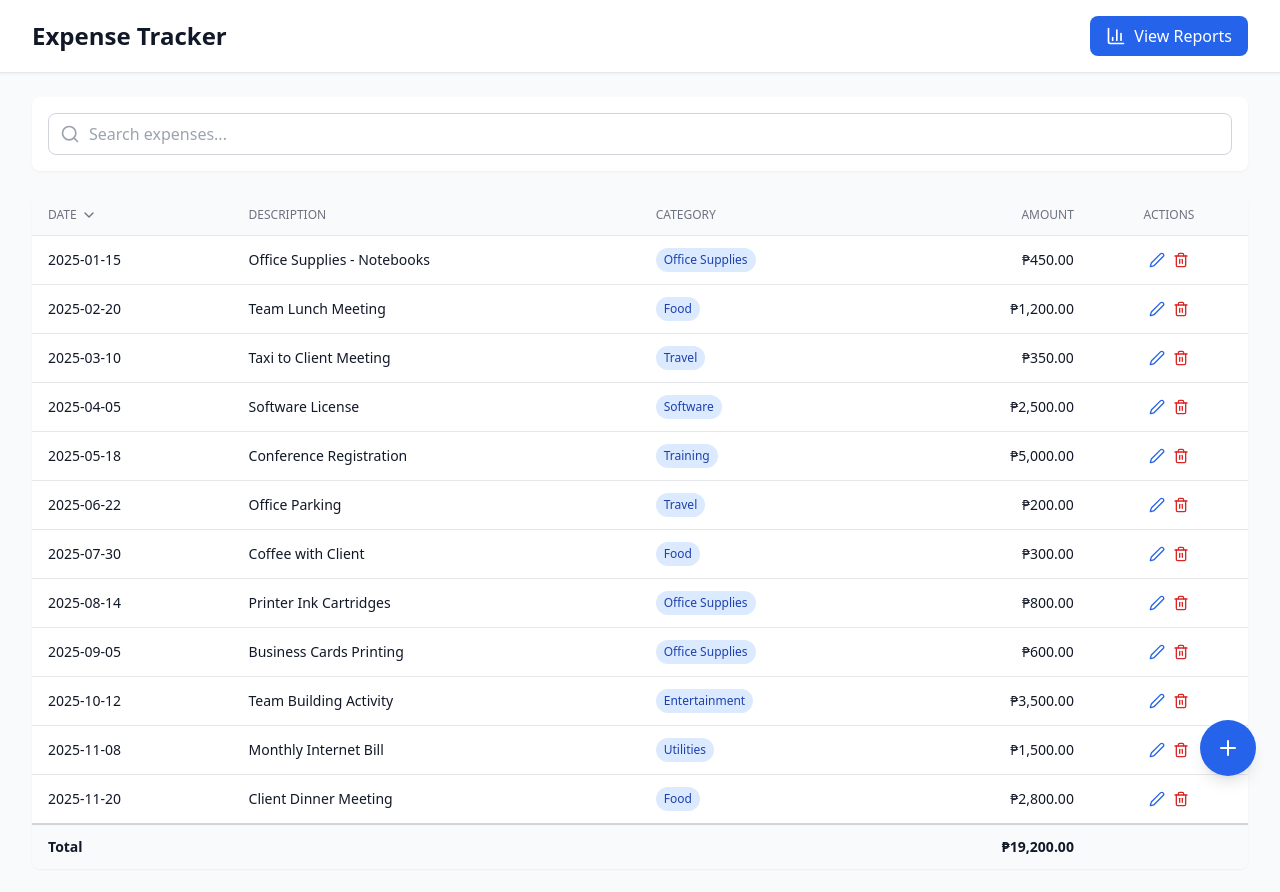
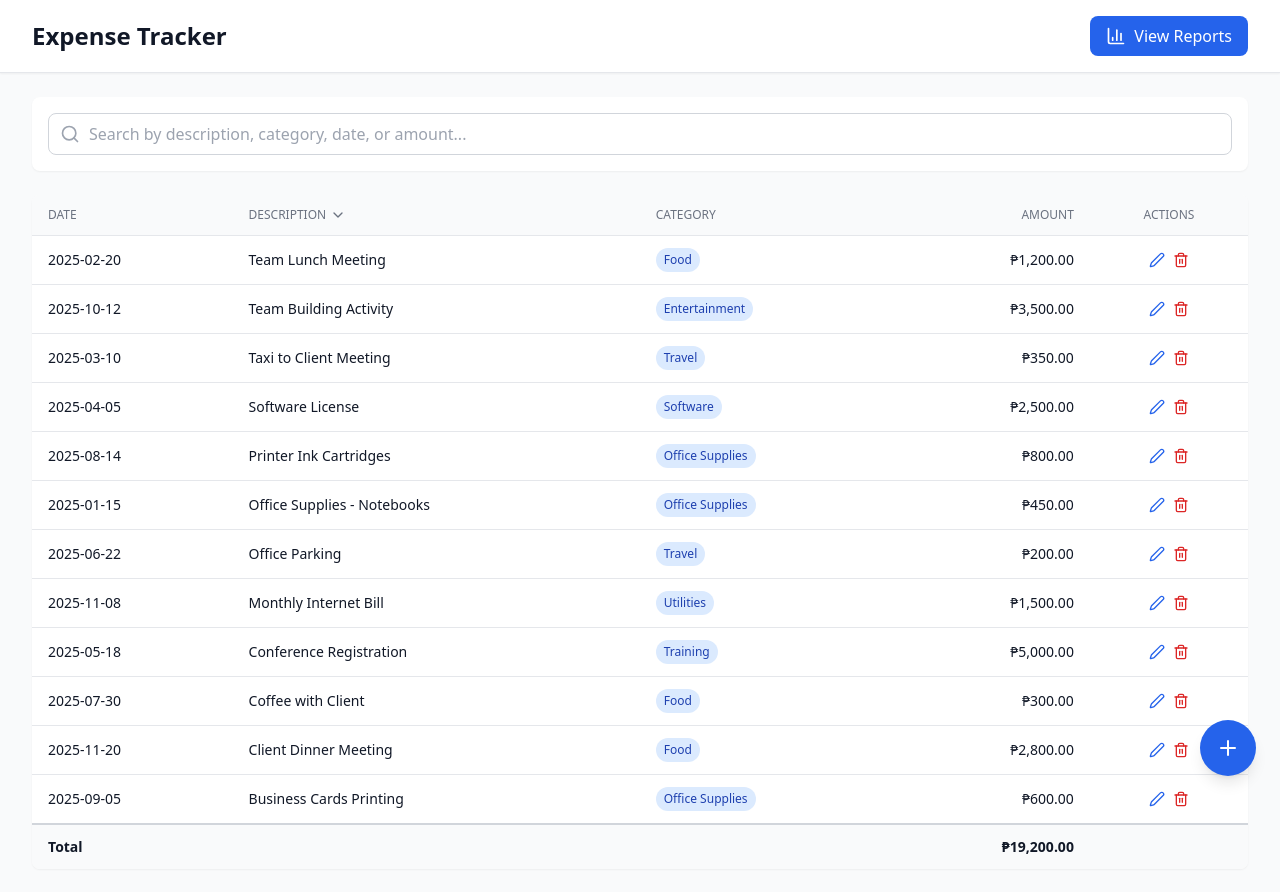
Before and after one commit to jarltordrcilla32/expense-tracker, a React (Create React App) app: page / in a window 1280 px wide. Both pictures are taken after a click on the element "DESCRIPTION". Built offline with nearby package versions, Linux system fonts and the light colour scheme.

Commit message:
Commit 6: Search and Sorting

```diff
--- a/src/App.js
+++ b/src/App.js
@@ -1,19 +1,23 @@
 import React, { useState, useEffect, useMemo } from 'react';
-import { Plus, Search, BarChart3, Trash2, Edit2, X, ChevronDown } from 'lucide-react';
+import { Plus, Search, BarChart3, Trash2, Edit2, X, ChevronDown, ChevronUp } from 'lucide-react';
 
 import { loadExpenses, saveExpenses } from './utils/storage';
 import { formatCurrency } from './utils/formatters';
 import { CATEGORIES } from './data/categories';
 import { getSampleData } from './data/sampleData';
 
+
 export default function ExpenseTracker() {
   // ========================================================================
-  //                          STATE MANAGEMENT
+  //                              STATE MANAGEMENT
   // ========================================================================
 
   const [showModal, setShowModal] = useState(false);
   const [showReports, setShowReports] = useState(false);
   const [editingId, setEditingId] = useState(null);
+  const [searchTerm, setSearchTerm] = useState('');
+  const [sortField, setSortField] = useState('date');
+  const [sortDirection, setSortDirection] = useState('desc');
 
   const [expenses, setExpenses] = useState(() => {
     const stored = loadExpenses();
@@ -39,9 +43,53 @@ export default function ExpenseTracker() {
   //                             COMPUTED VALUES
   // ========================================================================
 
+  const filteredExpenses = useMemo(() => {
+    if (!searchTerm) return expenses;
+
+    const term = searchTerm.toLowerCase();
+    return expenses.filter(expense => {
+      const matchesDescription = expense.description.toLowerCase().includes(term);
+
+      const matchesCategory = expense.category.toLowerCase().includes(term);
+
+      const matchesDate = expense.date.includes(term);
+
+      const amountString = expense.amount.toString();
+      const matchesAmount = amountString.includes(term);
+
+      return matchesDescription || matchesCategory || matchesDate || matchesAmount;
+    });
+  }, [expenses, searchTerm]);
+
+  const sortedExpenses = useMemo(() => {
+    const sorted = [...filteredExpenses].sort((a, b) => {
+      let aValue = a[sortField];
+      let bValue = b[sortField];
+
+      if (sortField === 'amount') {
+        aValue = Number(aValue);
+        bValue = Number(bValue);
+      } else if (sortField === 'date') {
+        aValue = new Date(aValue).getTime();
+        bValue = new Date(bValue).getTime();
+      } else {
+        aValue = aValue.toLowerCase();
+        bValue = bValue.toLowerCase();
+      }
+
+      if (sortDirection === 'asc') {
+        return aValue > bValue ? 1 : aValue < bValue ? -1 : 0;
+      } else {
+        return aValue < bValue ? 1 : aValue > bValue ? -1 : 0;
+      }
+    });
+
+    return sorted;
+  }, [filteredExpenses, sortField, sortDirection]);
+
   const total = useMemo(() => {
-    return expenses.reduce((sum, expense) => sum + expense.amount, 0);
-  }, [expenses]);
+    return sortedExpenses.reduce((sum, expense) => sum + expense.amount, 0);
+  }, [sortedExpenses]);
 
   // ========================================================================
   //                              EVENT HANDLERS
@@ -86,6 +134,7 @@ export default function ExpenseTracker() {
       category: 'Other'
     });
 
+    // Close modal
     setShowModal(false);
   };
 
@@ -117,6 +166,14 @@ export default function ExpenseTracker() {
     setShowModal(false);
   };
 
+  const handleSort = (field) => {
+    if (sortField === field) {
+      setSortDirection(sortDirection === 'asc' ? 'desc' : 'asc');
+    } else {
+      setSortField(field);
+      setSortDirection('desc');
+    }
+  };
   // ========================================================================
   //                                 RENDER
   // ========================================================================
@@ -145,7 +202,6 @@ export default function ExpenseTracker() {
       <main className="max-w-7xl mx-auto px-4 py-6 sm:px-6 lg:px-8">
 
         {!showReports ? (
-          // EXPENSES VIEW
           <>
             {/* Search Bar */}
             <div className="bg-white rounded-lg shadow-sm p-4 mb-6">
@@ -153,10 +209,17 @@ export default function ExpenseTracker() {
                 <Search className="absolute left-3 top-1/2 transform -translate-y-1/2 text-gray-400" size={20} />
                 <input
                   type="text"
-                  placeholder="Search expenses..."
+                  value={searchTerm}
+                  onChange={(e) => setSearchTerm(e.target.value)}
+                  placeholder="Search by description, category, date, or amount..."
                   className="w-full pl-10 pr-4 py-2 border border-gray-300 rounded-lg focus:ring-2 focus:ring-blue-500 focus:border-transparent"
                 />
               </div>
+              {searchTerm && (
+                <p className="text-sm text-gray-500 mt-2">
+                  Found {sortedExpenses.length} expense{sortedExpenses.length !== 1 ? 's' : ''} matching "{searchTerm}"
+                </p>
+              )}
             </div>
 
             {/* Expenses Table */}
@@ -165,20 +228,49 @@ export default function ExpenseTracker() {
                 <table className="w-full">
                   <thead className="bg-gray-50 border-b border-gray-200">
                     <tr>
-                      <th className="px-4 py-3 text-left text-xs font-medium text-gray-500 uppercase cursor-pointer hover:bg-gray-100 transition-colors">
+                      <th
+                        onClick={() => handleSort('date')}
+                        className="px-4 py-3 text-left text-xs font-medium text-gray-500 uppercase cursor-pointer hover:bg-gray-100 transition-colors select-none"
+                      >
                         <div className="flex items-center gap-1">
                           Date
-                          <ChevronDown size={16} />
+                          {sortField === 'date' && (
+                            sortDirection === 'asc' ? <ChevronUp size={16} /> : <ChevronDown size={16} />
+                          )}
                         </div>
                       </th>
-                      <th className="px-4 py-3 text-left text-xs font-medium text-gray-500 uppercase cursor-pointer hover:bg-gray-100 transition-colors">
-                        Description
+                      <th
+                        onClick={() => handleSort('description')}
+                        className="px-4 py-3 text-left text-xs font-medium text-gray-500 uppercase cursor-pointer hover:bg-gray-100 transition-colors select-none"
+                      >
+                        <div className="flex items-center gap-1">
+                          Description
+                          {sortField === 'description' && (
+                            sortDirection === 'asc' ? <ChevronUp size={16} /> : <ChevronDown size={16} />
+                          )}
+                        </div>
                       </th>
-                      <th className="px-4 py-3 text-left text-xs font-medium text-gray-500 uppercase cursor-pointer hover:bg-gray-100 transition-colors">
-                        Category
+                      <th
+                        onClick={() => handleSort('category')}
+                        className="px-4 py-3 text-left text-xs font-medium text-gray-500 uppercase cursor-pointer hover:bg-gray-100 transition-colors select-none"
+                      >
+                        <div className="flex items-center gap-1">
+                          Category
+                          {sortField === 'category' && (
+                            sortDirection === 'asc' ? <ChevronUp size={16} /> : <ChevronDown size={16} />
+                          )}
+                        </div>
                       </th>
-                      <th className="px-4 py-3 text-right text-xs font-medium text-gray-500 uppercase cursor-pointer hover:bg-gray-100 transition-colors">
-                        Amount
+                      <th
+                        onClick={() => handleSort('amount')}
+                        className="px-4 py-3 text-right text-xs font-medium text-gray-500 uppercase cursor-pointer hover:bg-gray-100 transition-colors select-none"
+                      >
+                        <div className="flex items-center justify-end gap-1">
+                          Amount
+                          {sortField === 'amount' && (
+                            sortDirection === 'asc' ? <ChevronUp size={16} /> : <ChevronDown size={16} />
+                          )}
+                        </div>
                       </th>
                       <th className="px-4 py-3 text-center text-xs font-medium text-gray-500 uppercase">
                         Actions
@@ -186,17 +278,21 @@ export default function ExpenseTracker() {
                     </tr>
                   </thead>
                   <tbody className="divide-y divide-gray-200">
-                    {expenses.length === 0 ? (
+                    {sortedExpenses.length === 0 ? (
                       <tr>
                         <td colSpan="5" className="px-4 py-12 text-center text-gray-500">
                           <div className="flex flex-col items-center gap-2">
-                            <p className="text-lg font-medium">No expenses yet</p>
-                            <p className="text-sm">Click the + button to add your first expense</p>
+                            <p className="text-lg font-medium">
+                              {searchTerm ? 'No expenses found' : 'No expenses yet'}
+                            </p>
+                            <p className="text-sm">
+                              {searchTerm ? 'Try a different search term' : 'Click the + button to add your first expense'}
+                            </p>
                           </div>
                         </td>
                       </tr>
                     ) : (
-                      expenses.map(expense => (
+                      sortedExpenses.map(expense => (
                         <tr key={expense.id} className="hover:bg-gray-50">
                           <td className="px-4 py-3 text-sm text-gray-900">{expense.date}</td>
                           <td className="px-4 py-3 text-sm text-gray-900">{expense.description}</td>
@@ -259,7 +355,7 @@ export default function ExpenseTracker() {
         )}
       </main>
 
-      {/* ADD EXPENSE BUTTON */}
+      {/* ADD EXPENSES BUTTON */}
       {!showReports && (
         <button
           onClick={() => setShowModal(true)}
```
